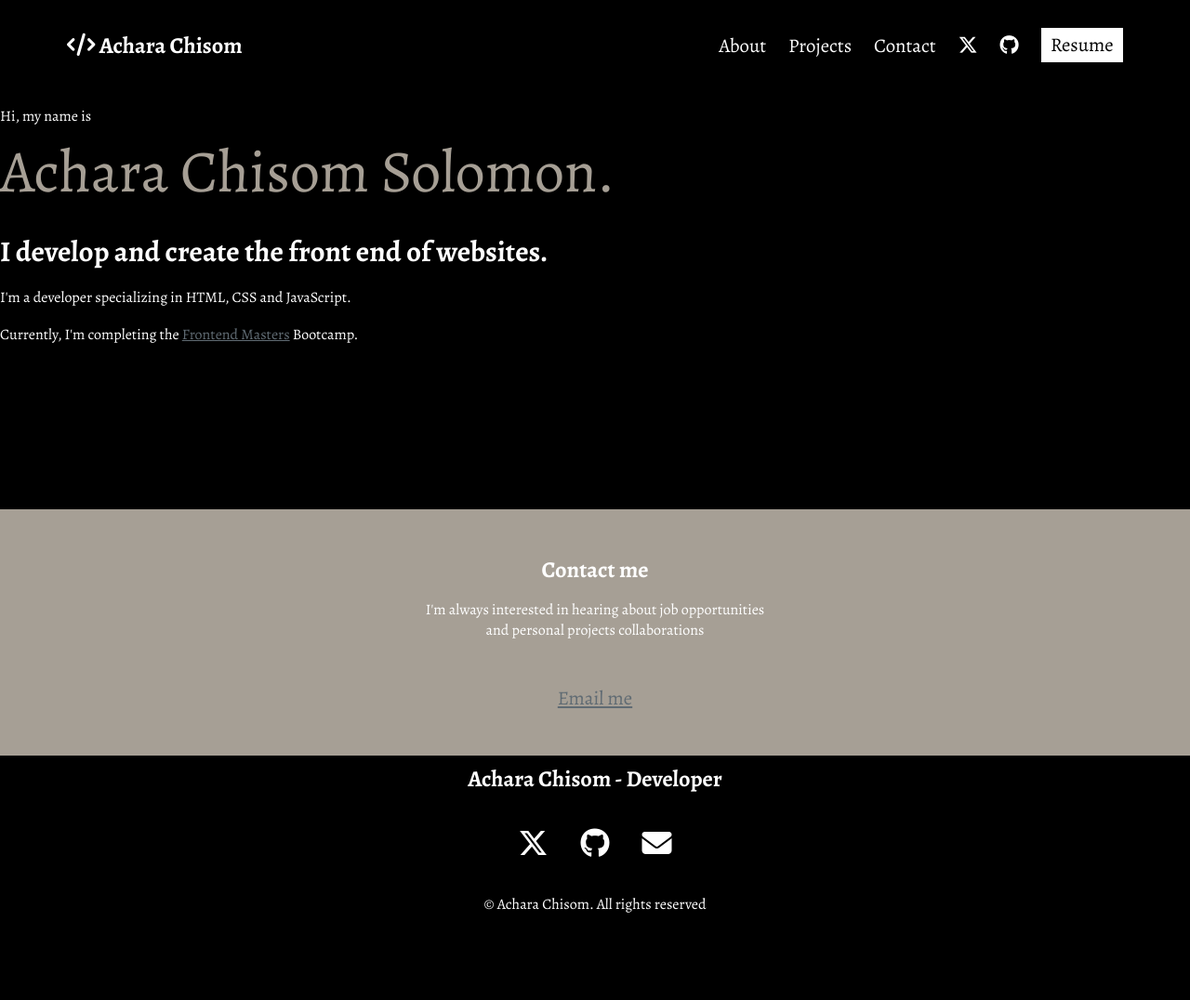
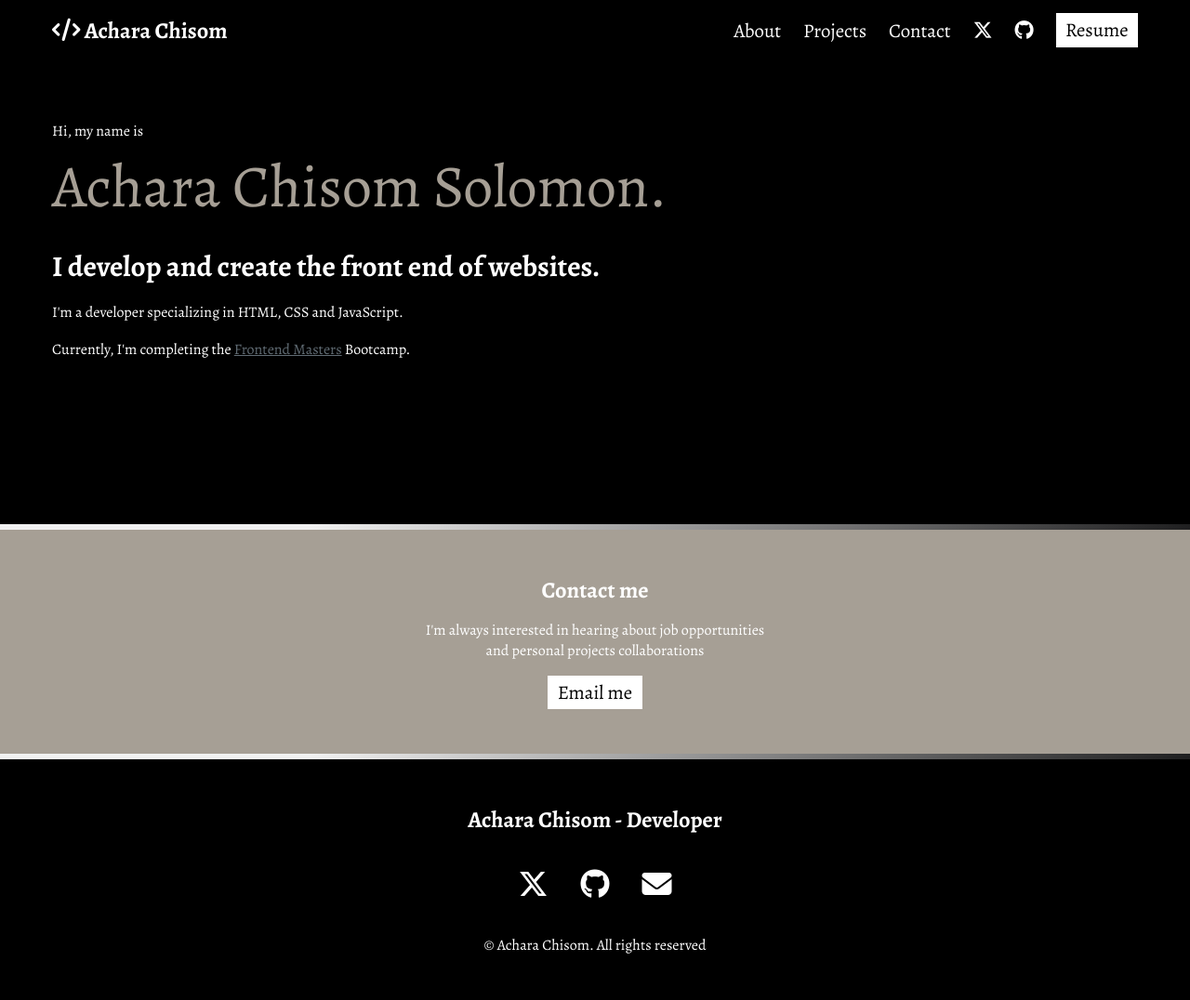
Before and after one commit to AcharaChisomSolomon/fem-mock-portfolio, a plain HTML site: page index.html in a window 1280 px wide. Shown: the whole page at 93% size. Before the commit the page ends 992 px from the top, so only its background shows below. Drawn offline with nearby package versions, Linux system fonts and the light colour scheme; a script that the page names is missing.

Commit message:
footer ui implemented

```diff
--- a/index.css
+++ b/css/index.css
@@ -34,10 +34,15 @@ a:hover {
     color: var(--light-grey);
     text-decoration: none;
 }
+.gradient {
+    height: 6px;
+    background: linear-gradient(90deg, rgba(241,241,241,1) 26%, rgba(31,31,32,1) 100%, rgba(28,28,214,1) 100%);
+}
 
-
-#intro {
-    padding-bottom: 10rem;
+.intro {
+    max-width: 1200px;
+    padding: 4rem 1rem 10rem 1rem;
+    margin: 0 auto;
 }
 #intro p {
     font-size: 1rem;
@@ -68,6 +73,18 @@ a:hover {
 .contact a:hover {
     color: var(--black);
 }
+.contact .button {
+    width: fit-content;
+    color: var(--black);
+    background: var(--white);
+    padding: 0.2em 0.5em;
+    text-decoration: none;
+    margin: 0 auto;
+}
+.contact .button:hover {
+    color: var(--white);
+    background-color: var(--dark-grey);
+}
 
 .nav {
     display: flex;
@@ -92,25 +109,20 @@ a:hover {
     color: var(--light-grey);
 }
 .nav .button {
-    background-color: var(--white);
     color: var(--black);
+    background: var(--white);
     padding: 0.2em 0.5em;
 }
-@media (min-width: 850px) {
-    .nav {
-        max-width: 1200px;
-        flex-direction: row;
-        justify-content: space-between;
-        margin: 0 auto;
-        padding: 2rem;
-    }
+.nav .button:hover {
+    color: var(--white);
+    background-color: var(--dark-grey);
 }
 
 .footer {
     width: 400px;
     margin: 0 auto;
     text-align: center;
-    padding: .5rem 0;
+    padding: 3rem 0;
 }
 .footer .logo {
     display: flex;
@@ -129,3 +141,13 @@ a:hover {
     margin: 0;
     font-size: 1rem;
 }
+
+@media (min-width: 850px) {
+    .nav {
+        max-width: 1200px;
+        flex-direction: row;
+        justify-content: space-between;
+        margin: 0 auto;
+        padding: 1rem 1rem 0 1rem;
+    }
+}
--- a/index.html
+++ b/index.html
@@ -6,9 +6,9 @@
     <link rel="preconnect" href="https://fonts.googleapis.com">
     <link rel="preconnect" href="https://fonts.gstatic.com" crossorigin>
     <link href="https://fonts.googleapis.com/css2?family=Alegreya:wght@400;700&display=swap" rel="stylesheet">
-    <link rel="stylesheet" href="index.css">
+    <link rel="stylesheet" href="css/index.css">
     <script src="https://kit.fontawesome.com/4ff908461f.js" crossorigin="anonymous"></script>
-    <title>Portfolio</title>
+    <title>Achara Chisom Solomon</title>
 </head>
 <body>
     <section id="nav">
@@ -35,11 +35,15 @@
     </section>
 
     <section id="intro">
-        <p class="name">Hi, my name is <span>Achara Chisom Solomon.</span></p>
-        <h2>I develop and create the front end of websites.</h2>
-        <p>I'm a developer specializing in HTML, CSS and JavaScript.</p>
-        <p>Currently, I'm completing the <a href="#">Frontend Masters</a> Bootcamp.</p>
+        <section class="intro">
+            <p class="name">Hi, my name is <span>Achara Chisom Solomon.</span></p>
+            <h2>I develop and create the front end of websites.</h2>
+            <p>I'm a developer specializing in HTML, CSS and JavaScript.</p>
+            <p>Currently, I'm completing the <a href="#">Frontend Masters</a> Bootcamp.</p>
+        </section>
     </section>
+
+    <div class="gradient"></div>
 
     <section id="contact">
         <div class="contact">
@@ -48,9 +52,11 @@
                 I'm always interested in hearing about
                 job opportunities and personal projects collaborations
             </p>
-            <a href="#">Email me</a>
+            <a href="#" class="button">Email me</a>
         </div>
     </section>
+
+    <div class="gradient"></div>
 
     <section id="footer">
         <footer class="footer">
```
Also changed, not shown: index.js (deleted).
